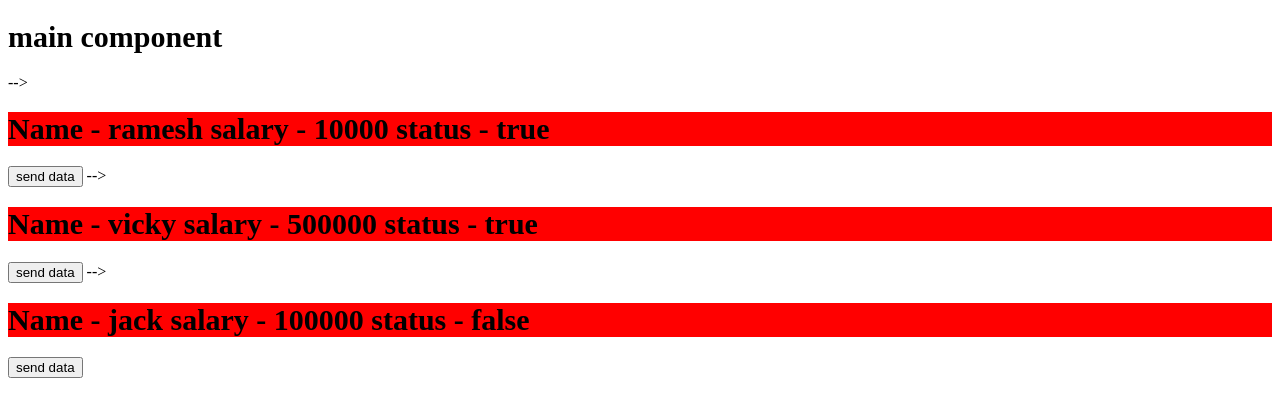
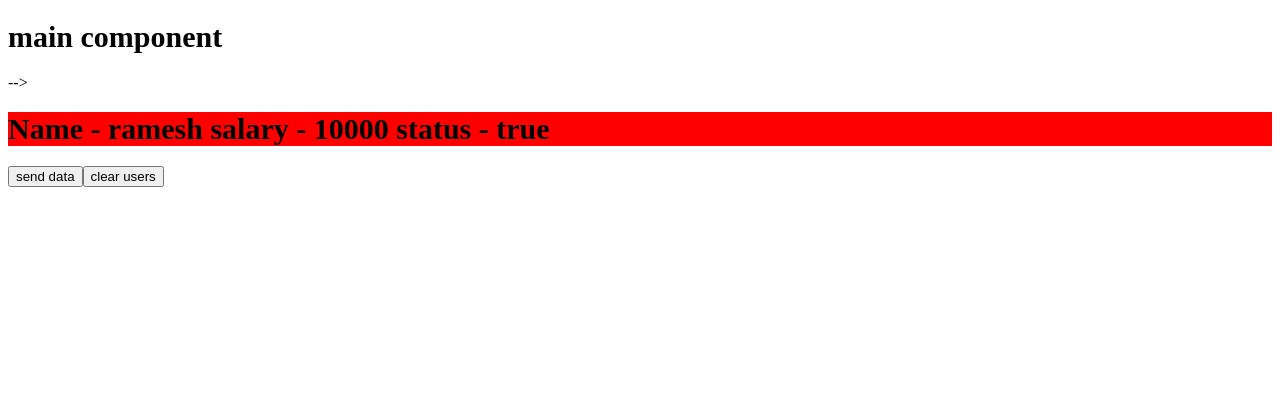
Before and after one commit to Vivekjoshi11/ng17project, an Angular app: page / in a window 1280 px wide. Shown: the top 416 px of the page. Built offline with nearby package versions, Linux system fonts and the light colour scheme.

Commit message:
angular hooks (lifecycle)

```diff
--- a/src/app/app.component.html
+++ b/src/app/app.component.html
@@ -9,5 +9,8 @@
  [salary] = "u.salary"
  (myEvent)="recevedData($event)"
 ></app-user-profile>
+
+<button (click)="clear()" >clear users</button>
+
 <!-- <app-user-profile name="vivek"></app-user-profile>
 <app-user-profile name="vicky"></app-user-profile> -->
--- a/src/app/app.component.ts
+++ b/src/app/app.component.ts
@@ -18,18 +18,22 @@ export class AppComponent {
       isSingle: true,
       salary:10000,
     },
-    {name:"vicky",
-      isSingle: true,
-      salary:500000
-    },
-    {name:"jack",
-      isSingle: false,
-      salary:100000
-    }
+    // {name:"vicky",
+    //   isSingle: true,
+    //   salary:500000
+    // },
+    // {name:"jack",
+    //   isSingle: false,
+    //   salary:100000
+    // }
   ]
   recevedData(e:User){
     console.log(e);
     const userIndex = this.users.findIndex(user=>user.name == e.name)
     this.users[userIndex].salary = e.newSalary
   }
+
+  clear(){
+    this.users = []
+  }
 }
--- a/src/app/user-profile/user-profile.component.html
+++ b/src/app/user-profile/user-profile.component.html
@@ -38,5 +38,5 @@ structurel directives it changes structure of html
  -->
 
 <!-- <h1 [style.backgroundColor]="bgColor"> Name - {{name}} salary - {{salary}} status - {{isSingle}} </h1> -->
-<h1 appHighlight> Name - {{name}} salary - {{salary}} status - {{isSingle}} </h1>
+<h1 appHighlight #myheading> Name - {{name}} salary - {{salary}} status - {{isSingle}} </h1>
 <button (click)="sendData()"> send data</button>
--- a/src/app/user-profile/user-profile.component.ts
+++ b/src/app/user-profile/user-profile.component.ts
@@ -1,4 +1,4 @@
-import { booleanAttribute, Component, EventEmitter, input, Input, numberAttribute, Output } from '@angular/core';
+import { booleanAttribute, Component, ElementRef, EventEmitter, input, Input, numberAttribute, Output, SimpleChange, ViewChild, viewChild } from '@angular/core';
 import { FormsModule } from '@angular/forms';
 import
  { CommonModule } from '@angular/common';
@@ -31,7 +31,47 @@ export class UserProfileComponent {
   sendData(){
     this.myEvent.emit({name:this.name, newSalary:250000});
   }
-bgColor = "blue";
+
+
+  //lifecycle methods
+  //1st method is constructor will call only once
+
+
+  @ViewChild("myheading") heading?:ElementRef
+
+
+  constructor() {
+    //init properties
+    //dependency injection
+    //event listener register
+    console.log("constructor called")
+   }
+
+   ngOnChanges(changes: SimpleChange): void{
+    //when input property change this will call
+    console.log("ngOnChanges",changes)
+
+   }
+
+   //2nd ng oninit this also called once
+   ngOnInit(){
+     //init properties
+    // initial api call
+    //event listener register
+    console.log("ngOnInit called", this.name)
+
+   }
+   ngAfterViewInit(): void{
+    //it will called once content is ready to show on UI
+    console.log("ngafterviewInit called", this.heading?.nativeElement.textContent)
+   }
+
+   ngOnDestroy(){
+    // unregister event listner
+    console.log('component destroy')
+
+   }
+
 
 
   // name:string = "vivek"
```
